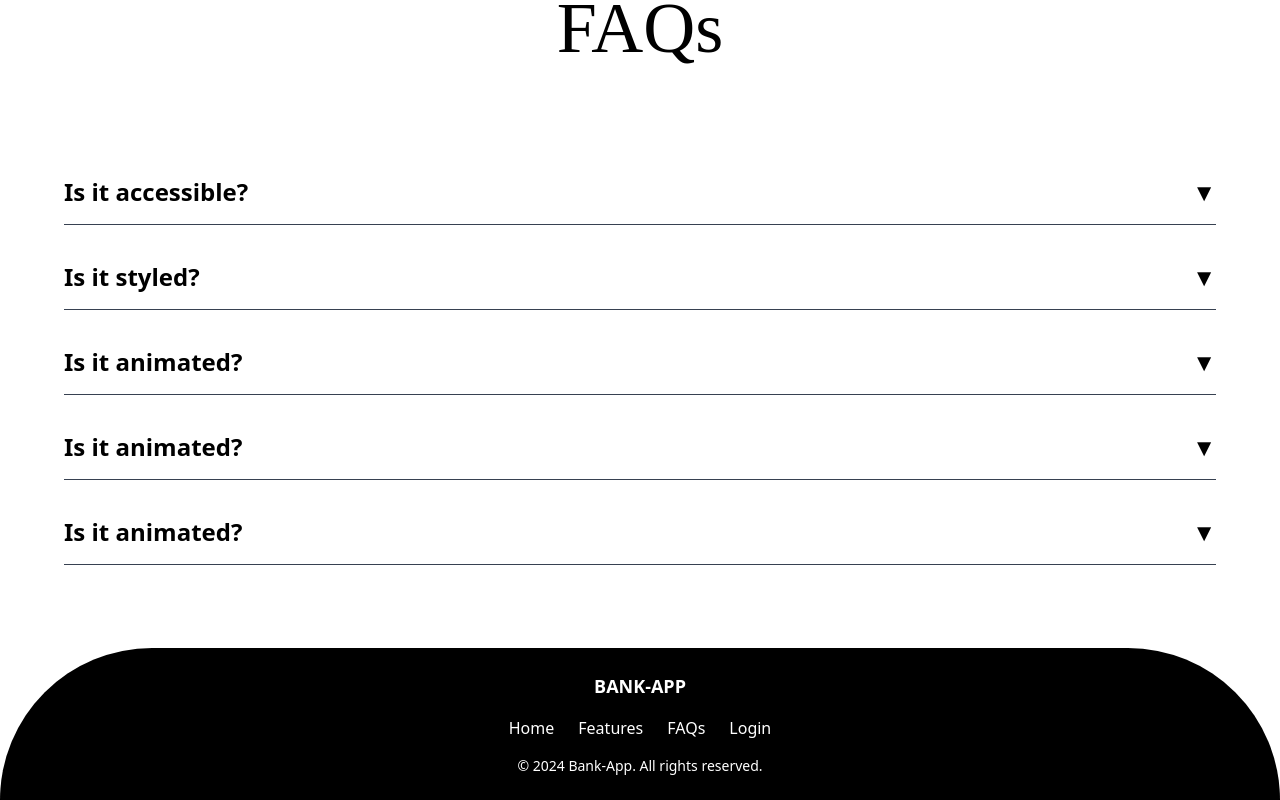
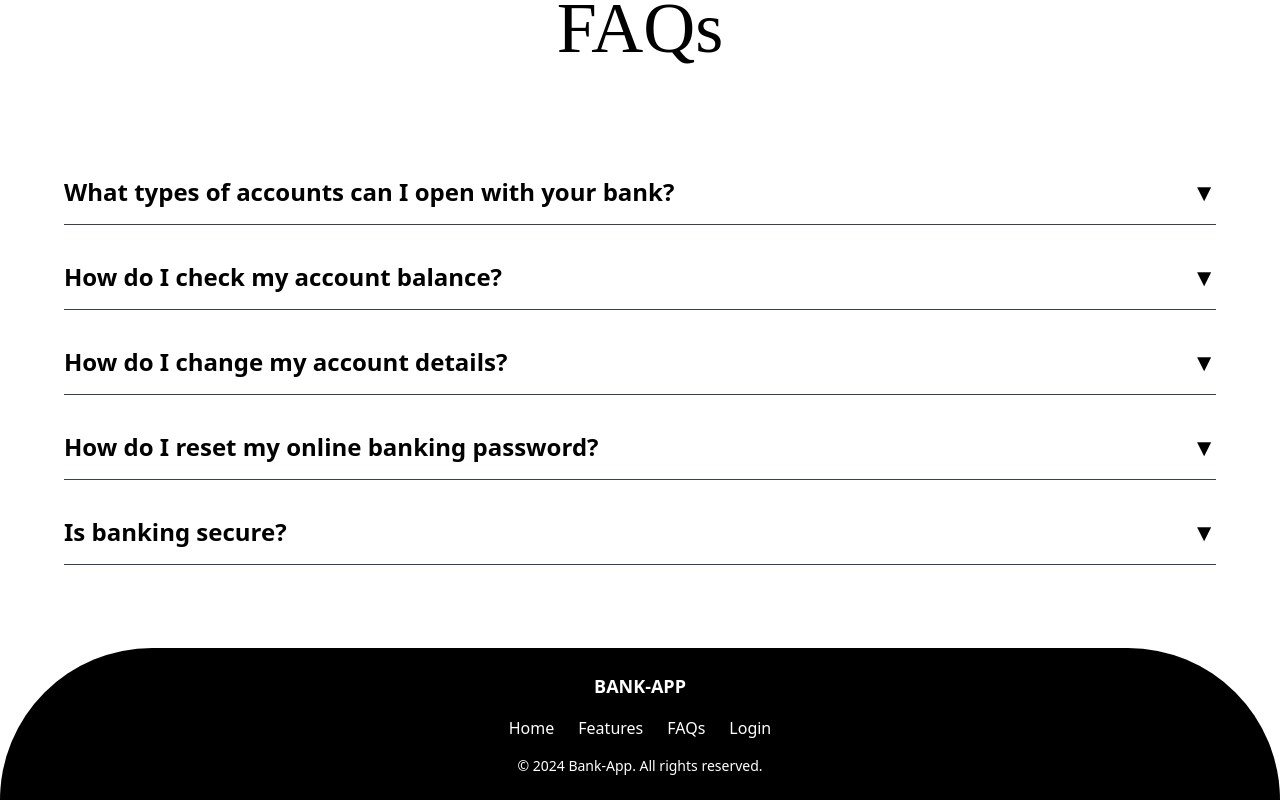
Before and after one commit to Simran903/bank-app, a Next.js app in the folder client/: page / in a window 1280 px wide. Shown: the part 1752-2552 px from the top of the page. Built offline with nearby package versions, Linux system fonts and the light colour scheme.

Commit message:
UI updates

```diff
--- a/client/src/app/dashboard/components/main-nav.tsx
+++ b/client/src/app/dashboard/components/main-nav.tsx
@@ -12,13 +12,13 @@ export function MainNav({
       {...props}
     >
       <Link
-        href="/examples/dashboard"
+        href="/dashboard"
         className="text-md font-bold transition-colors hover:text-gray-500"
       >
         Overview
       </Link>
       <Link
-        href="/examples/dashboard"
+        href="/transferfunds"
         className="text-md font-bold text-muted-foreground transition-colors hover:text-gray-500"
       >
         Transfer Funds
--- /dev/null
+++ b/client/src/app/transferfunds/page.tsx
@@ -0,0 +1,5 @@
+export default function page() {
+  return (
+    <div>page</div>
+  )
+}
--- a/client/src/components/FAQs.tsx
+++ b/client/src/components/FAQs.tsx
@@ -36,24 +36,24 @@ const Accordion: React.FC = () => {
       </h1>
       <div className="w-full mt-24 max-w-6xl mx-auto">
         <AccordionItem
-          title="Is it accessible?"
-          content="Yes, the accordion is fully accessible with keyboard navigation and screen readers."
+          title="What types of accounts can I open with your bank?"
+          content="We offer savings accounts."
         />
         <AccordionItem
-          title="Is it styled?"
-          content="Yes, the accordion is styled using Tailwind CSS."
+          title="How do I check my account balance?"
+          content="You can check your account balance via online banking."
         />
         <AccordionItem
-          title="Is it animated?"
-          content="Yes, the opening and closing of the accordion have smooth animations."
+          title="How do I change my account details?"
+          content="You can update your details through online banking."
         />
         <AccordionItem
-          title="Is it animated?"
-          content="Yes, the opening and closing of the accordion have smooth animations."
+          title="How do I reset my online banking password?"
+          content="You can reset your password by clicking on the “Forgot Password” link on the login page."
         />
         <AccordionItem
-          title="Is it animated?"
-          content="Yes, the opening and closing of the accordion have smooth animations."
+          title="Is banking secure?"
+          content="Yes, our mobile banking app uses advanced encryption and security protocols to protect your information. "
         />
       </div>
     </div>
```
